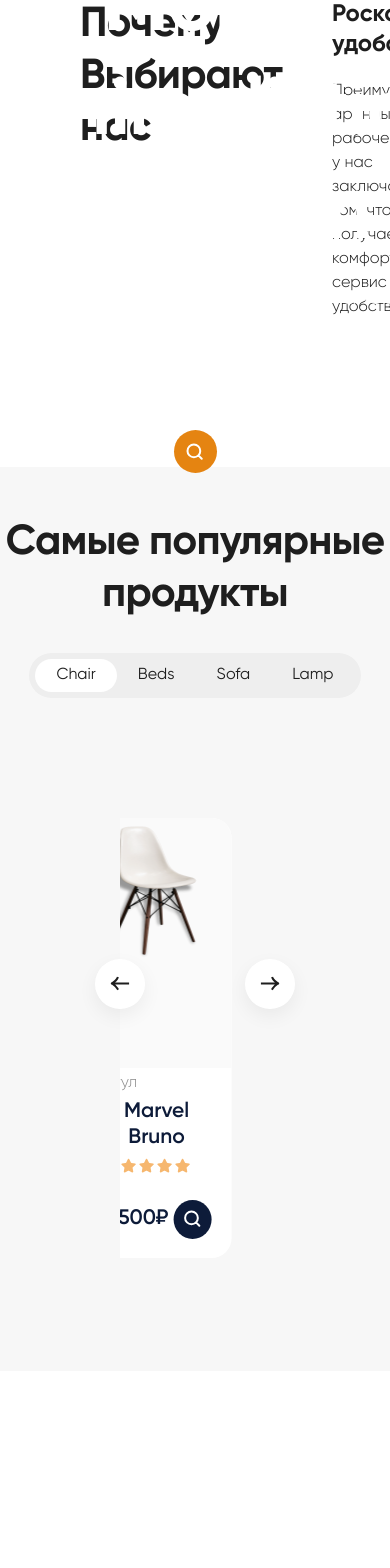
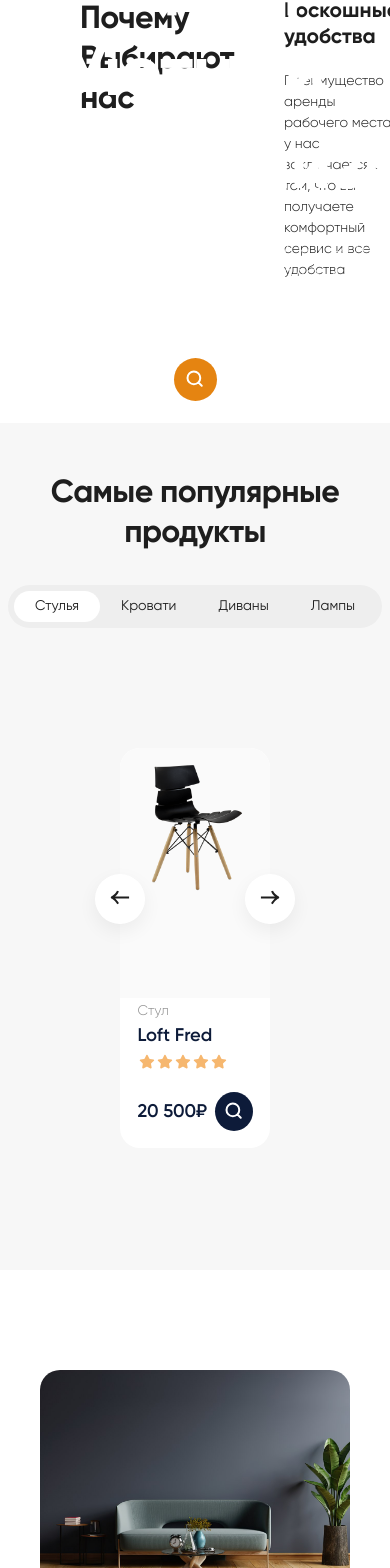
Before and after one commit to felzer121/panto, a Next.js app: page / in a window 390 px wide. Shown: the part 412-1980 px from the top of the page. Built offline with nearby package versions, Linux system fonts and the light colour scheme.

Commit message:
update adaptive component About & Testimonials

```diff
--- a/components/AboutExperiences/index.tsx
+++ b/components/AboutExperiences/index.tsx
@@ -7,7 +7,6 @@ const AboutExperiences = () => {
   return (
     <section className={styles.experience} id="aboutUs">
       <div className={styles.experiencePicture}>
-        <div className={styles.experiencePictureTop}></div>
         <picture className={styles.experiencePictureImg}>
           <Image src={picture} alt="experience" />
         </picture>
--- a/components/AboutExperiences/style.module.scss
+++ b/components/AboutExperiences/style.module.scss
@@ -4,7 +4,6 @@
   padding-top: 300px;
   &Picture {
     &Img {
-      //filter: drop-shadow(0px 4px 4px rgba(0, 0, 0, 0.25));
       width: calc(100% - 34px);
       position: relative;
       display: flex;
@@ -46,7 +45,7 @@
   }
   &Text {
     max-width: 70%;
-    font-size: 18px;
+    font-size: 1.125em;
     line-height: 185%;
     opacity: 0.8;
   }
@@ -57,4 +56,41 @@
     flex-direction: column;
     justify-content: center;
   }
- }
+}
+
+@media (max-width: 1440px) {
+  .experience {
+    &Text {
+      max-width: 100%;
+    }
+    &Content {
+      padding: 0 40px;
+    }
+  }
+}
+@media (max-width: 920px) {
+  .experience {
+    grid-template-columns: 1fr;
+    padding-top: 100px;
+    &Picture {
+      &Img {
+        width: 100%;
+        max-width: 680px;
+        padding: 0 40px;
+        margin: auto;
+        img {
+          border-radius: 20px;
+        }
+        &::before {
+          display: none;
+        }
+        &::after {
+          display: none;
+        }
+      }
+    }
+    &Content {
+      padding-top: 40px;
+    }
+  }
+}
--- a/components/AboutMaterials/style.module.scss
+++ b/components/AboutMaterials/style.module.scss
@@ -17,7 +17,7 @@
   }
   &Text {
     max-width: 70%;
-    font-size: 18px;
+    font-size: 1.125em;
     line-height: 185%;
     opacity: 0.8;
   }
@@ -60,3 +60,42 @@
     }
   }
 }
+
+@media (max-width: 1440px) {
+  .materials {
+    &Text {
+      max-width: 100%;
+    }
+    &Content {
+      padding: 50px 40px;
+    }
+  }
+}
+
+@media (max-width: 920px) {
+.materials {
+    padding-top: 100px;
+    grid-template-columns: 1fr;
+    &Text {
+      max-width: 100%;
+    }
+    &Picture {
+      order: 1;
+      padding: 0 40px;
+      direction: rtl;
+      &Right {
+        img {
+          border-radius: 20px;
+        }
+        &::before {
+          display: none;
+        }
+      }
+    }
+    &Content {
+      order: 2;
+      padding: 50px 40px 0 40px;
+    }
+  }
+
+}
--- a/components/PreviewBlock/index.tsx
+++ b/components/PreviewBlock/index.tsx
@@ -36,8 +36,8 @@ const PreviewBlock = () => {
         alt="fone"
       />
       <div className={styles.sectionContent}>
-        <h1 className={styles.title}>Make your interior more minimalistic & modern</h1>
-        <p className={styles.subtitle}>Turn your room with panto into a lot more minimalist and modern with ease and speed</p>
+        <h1 className={styles.title}>Преобразите свой интерьер в уютный минимализм</h1>
+        <p className={styles.subtitle}>Превратите свою комнату с Panto в более минималистскую и современную легко и быстро</p>
         <button className={styles.searchButton}>
           <Image
             src="/icon/akar-icons_search.svg"
--- a/components/PreviewBlock/style.module.scss
+++ b/components/PreviewBlock/style.module.scss
@@ -96,9 +96,9 @@
 }
 
 .title {
-  max-width: 860px;
+  max-width: 1000px;
   font-weight: 800;
-  font-size: 5rem;
+  font-size: 4.5rem;
   line-height: 130%;
   text-align: center;
   letter-spacing: -0.01em;
@@ -107,7 +107,7 @@
 
 .searchButton {
   background-color: var(--theme-color);
-  margin-top: 45px;
+  margin-top: 25px;
   border: none;
   cursor: pointer;
   display: flex;
--- a/components/Reviews/index.tsx
+++ b/components/Reviews/index.tsx
@@ -24,15 +24,15 @@ const Reviews = ({ testimonials }: ReviewsProps) => {
   const [activeSlide, setActiveSlide] = React.useState(1)
 
   const nextSlide = () => {
-    if (activeSlide < testimonials.length - 4)
-      setActiveSlide((prev) => prev + 1)
+    //if (activeSlide < testimonials.length - 4)
+    //  setActiveSlide((prev) => prev + 1)
 
     swiperRef.current?.slideNext()
   }
 
   const prevSlide = () => {
-    if (activeSlide > 0)
-      setActiveSlide((prev) => prev - 1)
+    //if (activeSlide > 0)
+    //  setActiveSlide((prev) => prev - 1)
 
     swiperRef.current?.slidePrev()
   }
@@ -44,10 +44,24 @@ const Reviews = ({ testimonials }: ReviewsProps) => {
       </div>
       <Swiper
         spaceBetween={40}
-        slidesPerView={4}
+        slidesPerView={1}
         initialSlide={1}
         onSwiper={(swiper) => {
           swiperRef.current = swiper;
+        }}
+        breakpoints={{
+          800: {
+            slidesPerView: 2,
+            spaceBetween: 20,
+          },
+          1180: {
+            slidesPerView: 3,
+            spaceBetween: 40,
+          },
+          1500: {
+            slidesPerView: 4,
+            spaceBetween: 40,
+          },
         }}
         className={styles.testimonialsBlock}
       >
--- a/components/Slider/index.tsx
+++ b/components/Slider/index.tsx
@@ -31,11 +31,29 @@ const Slider = ({ products }: ProductProps) => {
   return (
     <div>
       <Swiper
-        spaceBetween={42}
-        slidesPerView={5}
+        spaceBetween={20}
+        slidesPerView={1}
         initialSlide={1}
         onSwiper={(swiper) => {
           swiperRef.current = swiper;
+        }}
+        breakpoints={{
+          650: {
+            slidesPerView: 2,
+            spaceBetween: 20,
+          },
+          1050: {
+            slidesPerView: 3,
+            spaceBetween: 20,
+          },
+          1350: {
+            slidesPerView: 4,
+            spaceBetween: 40,
+          },
+          1550: {
+            slidesPerView: 5,
+            spaceBetween: 40,
+          },
         }}
         className={styles.slider}
       >
--- a/pages/element/product.ts
+++ b/pages/element/product.ts
@@ -1,7 +1,7 @@
 
 export const catalog = [
   {
-    name: 'Chair',
+    name: 'Стулья',
     products: [
       {
         name: 'Marvel Bruno',
@@ -62,7 +62,7 @@ export const catalog = [
     ]
   },
   {
-    name: 'Beds',
+    name: 'Кровати',
     products: [
       {
         name: 'Кровать-фрейм MALM',
@@ -116,7 +116,7 @@ export const catalog = [
     ]
   },
   {
-    name: 'Sofa',
+    name: 'Диваны',
     products: [
       {
         name: 'Sorrento Slate Grey',
@@ -171,7 +171,7 @@ export const catalog = [
     ]
   },
   {
-    name: 'Lamp',
+    name: 'Лампы',
     products: []
   }
 ]
--- a/styles/globals.css
+++ b/styles/globals.css
@@ -27,7 +27,6 @@
   --card-border-rgb: 131, 134, 135;
 }
 
-
 * {
   box-sizing: border-box;
   padding: 0;
@@ -47,3 +46,12 @@ body {
 ul {
   list-style: none;
 }
+
+@media (max-width: 1440px) {
+  main {
+    font-size: 14px;
+  }
+  h2 {
+    font-size: 2rem;
+  }
+}
```
